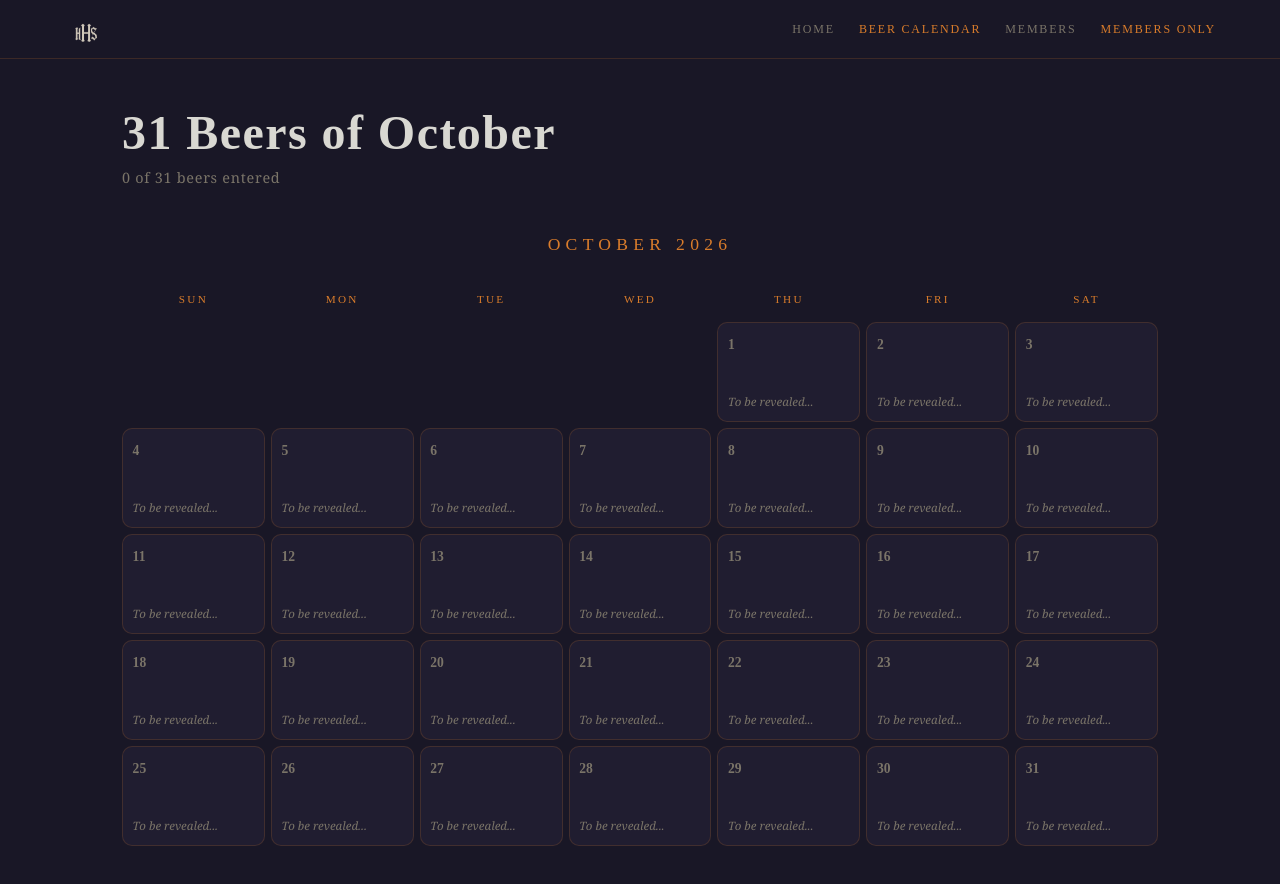
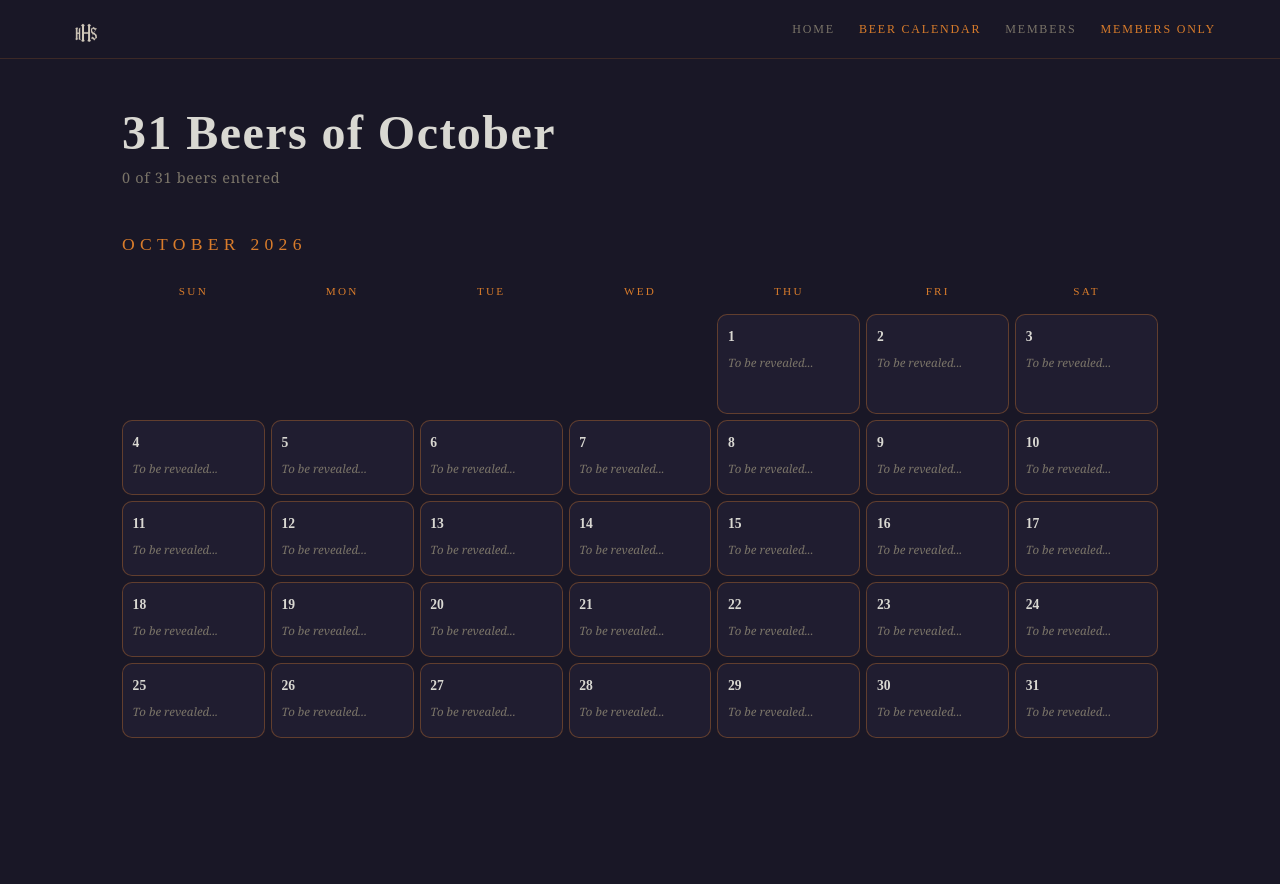
Before and after one commit to zpphillips-star/hhs-app, a Next.js app: page /beers in a window 1280 px wide. Shown: the top 884 px of the page. After the commit the page ends 800 px from the top, so only its background shows below. Built offline with nearby package versions, Linux system fonts and the light colour scheme; no server answers; the database is empty; a web font is replaced by a local one.

Commit message:
Calendar polish: shorter cells, brighter borders, day numbers visible, tighter spacing

```diff
--- a/app/beers/page.tsx
+++ b/app/beers/page.tsx
@@ -70,7 +70,7 @@ export default function BeersPage() {
             {/* ── CALENDAR VIEW (desktop) ── */}
             <div className="hhs-calendar-view">
               {/* Month header */}
-              <div style={{ textAlign: 'center', marginBottom: '1.5rem' }}>
+              <div style={{ marginBottom: '1rem' }}>
                 <span style={{ fontFamily: "'Modern Antiqua', serif", color: 'var(--gold)', fontSize: '1.1rem', letterSpacing: '0.3em', textTransform: 'uppercase' }}>
                   October {year}
                 </span>
@@ -98,10 +98,10 @@ export default function BeersPage() {
                   return (
                     <div key={day} style={{
                       background: 'var(--bg-card)',
-                      border: `1px solid ${isToday ? 'var(--gold)' : 'var(--border)'}`,
+                      border: `1px solid ${isToday ? 'var(--gold)' : 'rgba(217,124,43,0.35)'}`,
                       borderRadius: '10px',
                       padding: '0.6rem',
-                      minHeight: '100px',
+                      minHeight: '75px',
                       display: 'flex',
                       flexDirection: 'column',
                       boxShadow: isToday ? '0 0 0 1px var(--gold)' : 'none',
@@ -112,7 +112,7 @@ export default function BeersPage() {
                         fontFamily: "'Modern Antiqua', serif",
                         fontSize: '0.85rem',
                         fontWeight: 700,
-                        color: isToday ? 'var(--gold)' : 'var(--text-muted)',
+                        color: isToday ? 'var(--gold)' : 'var(--text)',
                         marginBottom: '0.35rem',
                         display: 'flex',
                         justifyContent: 'space-between',
@@ -136,7 +136,7 @@ export default function BeersPage() {
                           </div>
                         </>
                       ) : (
-                        <div style={{ color: 'var(--text-muted)', fontSize: '0.72rem', fontStyle: 'italic', marginTop: 'auto' }}>
+                        <div style={{ color: 'var(--text-muted)', fontSize: '0.72rem', fontStyle: 'italic' }}>
                           To be revealed...
                         </div>
                       )}
```
